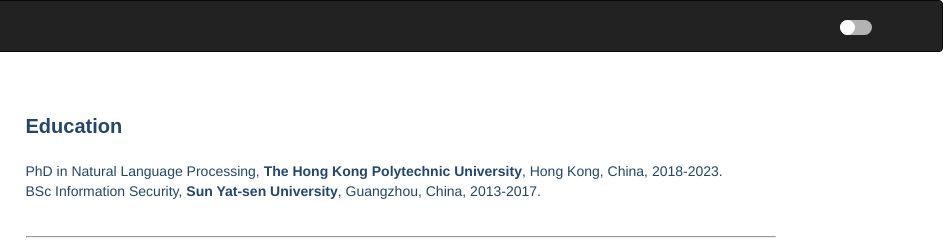
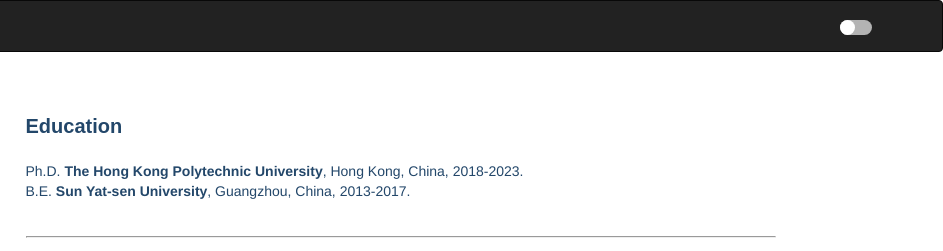
Before and after one commit to preke/preke.github.io, a plain HTML site: page index.html in a window 1280 px wide. Shown: the top 251 px of the page, 337-1280 px from the left. Drawn offline with nearby package versions, Linux system fonts and the light colour scheme; a web font is replaced by a local one.

Commit message:
Update index.html

```diff
--- a/index.html
+++ b/index.html
@@ -189,8 +189,8 @@ input:checked + .slider:before {
       <!--<hr>-->
       <div  style="text-align:left;">
           <div style="font-family: Arial, Helvetica, sans-serif; font-size: 20px;"><b>Education</b></div><br>
-           PhD in Natural Language Processing, <b>The Hong Kong Polytechnic University</b>, Hong Kong, China, 2018-2023.<br>
-           BSc Information Security, <b>Sun Yat-sen University</b>, Guangzhou, China, 2013-2017.<br>
+           Ph.D.  <b>The Hong Kong Polytechnic University</b>, Hong Kong, China, 2018-2023.<br>
+           B.E. <b>Sun Yat-sen University</b>, Guangzhou, China, 2013-2017.<br>
 
       </div>
 
```
